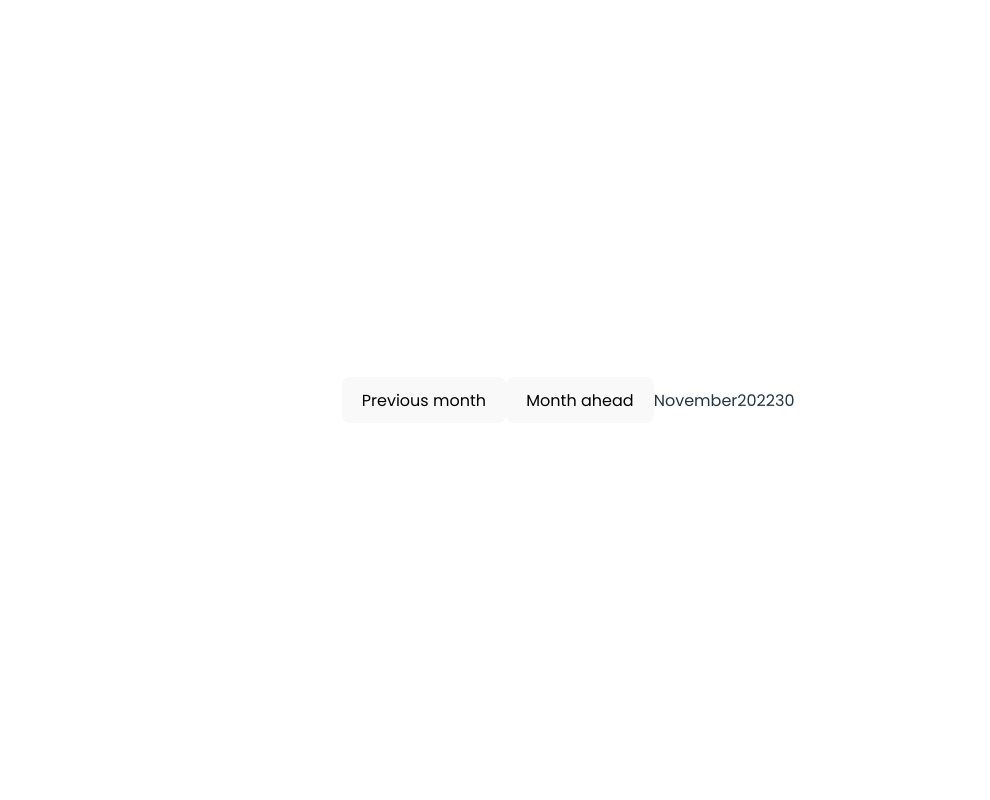
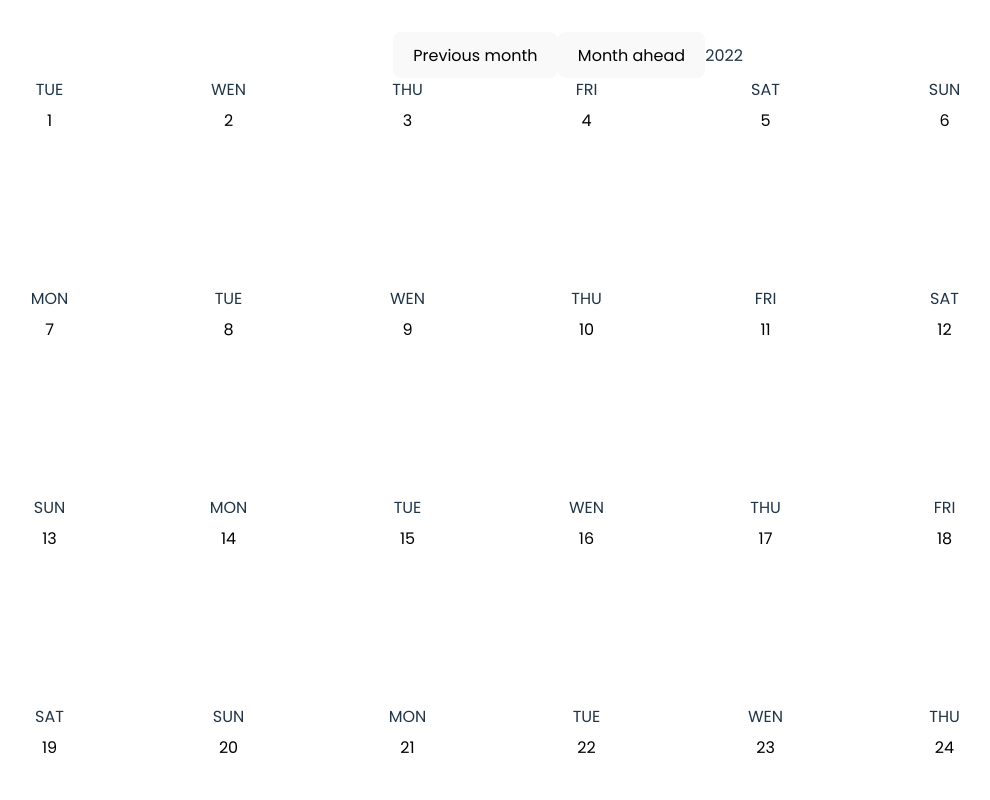
Before and after one commit to DavidVeVe/Calendar-react, a React (Vite) app: page / in a window 1280 px wide. Shown: the top 800 px of the page, without its empty margins (72-1062 px from the left). Built offline with nearby package versions, Linux system fonts and the light colour scheme.

Commit message:
Add monthConfig function to get dayNumber and dayName

```diff
--- a/src/App.css
+++ b/src/App.css
@@ -39,3 +39,8 @@
 .read-the-docs {
   color: #888;
 }
+
+.calendar-days {
+  display: flex;
+  flex-wrap: wrap;
+}
--- a/src/App.jsx
+++ b/src/App.jsx
@@ -1,33 +1,21 @@
-import { useState } from 'react'
 import CalendarDay from "./components/calendarDay";
 import useCalendar from "./hooks/calendar/useCalendar";
 import './App.css'
 
 function App() {
-    // const [month, setMonth] = useState(new Date().getMonth())
-    // const [day, setDay] = useState(new Date().getDate())
-
-    // const [day, setDay] = useState(new Date().getDate())
-    // const [day, setDay] = useState(new Date().getDay())
-    // const [year, setYear] = useState(new Date().getFullYear())
-    // console.log({year})
-    // console.log({month})
-    // console.log({day})
-    // const [month, day, year] = [date.getMonth(), date.getDate(), date.getFullYear()]
-
-    // const getDays = (year, m) => {
-    //     return new Date(year, m, 0).getDate();
-    // };
-
-const [{ navigationEvents: { getNextMonth, getPreviousMonth }, date, monthName, initialDay, daysInCurrentMonth }, dispatch] = useCalendar()
+    const [{ navigationEvents: { getNextMonth, getPreviousMonth }, date, monthName, monthDaysConfig, daysInCurrentMonth }, dispatch] = useCalendar()
 
   return (
     <div className="App" >
         <button onClick={getPreviousMonth}>Previous month</button>
         <button onClick={getNextMonth}>Month ahead</button>
-        {monthName}
         {date.getFullYear()}
-        {daysInCurrentMonth}
+        <section className="calendar-days">
+            {monthDaysConfig.map((day) => {
+                const {dayNumber, dayName } = day
+                return <CalendarDay dayNumber={dayNumber} dayName={dayName} />
+        })}
+        </section>
     </div>
   )
 }
--- a/src/components/calendarDay/calendarDay.scss
+++ b/src/components/calendarDay/calendarDay.scss
@@ -3,4 +3,10 @@
   width: 165px;
   height: 171px;
   border-radius: 5px;
+  margin: 3px;
+  padding: 4px;
+
+  &__number {
+    color: #2D224C;
+  }
 }
--- a/src/components/calendarDay/index.jsx
+++ b/src/components/calendarDay/index.jsx
@@ -1,14 +1,15 @@
 import DayEvent from "../DayEvent";
 import './calendarDay.scss'
 
-function CalendarDay ({dayNumber, activeMonth, dayEvents, isActive}) {
-    const activeEvents = dayEvents.map((event) => {
-        return <DayEvent eventData={event} />
-    })
-    return <div className="calendar-day">
-        <span>{dayNumber}</span>
-        {activeEvents}
-    </div>
+function CalendarDay ({dayNumber, dayName, activeMonth, dayEvents, isActive}) {
+    return (
+        <div className="calendar-day__wrapper">
+            <span>{dayName}</span>
+            <div className="calendar-day">
+                <span className="calendar-day__number" style={{color: "black"}}>{dayNumber}</span>
+            </div>
+        </div>
+    )
 }
 
 export default CalendarDay
--- a/src/constants.js
+++ b/src/constants.js
@@ -2,3 +2,13 @@ export const CALENDAR_REDUCER_CONSTANTS = {
     GET_NEXT_MONTH: 'GET_NEXT_MONTH',
     GET_PREVIOUS_MONTH: 'GET_PREVIOUS_MONTH',
 };
+
+export const DAYS_OF_THE_WEEK = {
+    Sunday: "SUN",
+    Monday: "MON",
+    Tuesday: "TUE",
+    Wednesday: "WEN",
+    Thursday: "THU",
+    Friday: "FRI",
+    Saturday: "SAT",
+}
--- a/src/helper.js
+++ b/src/helper.js
@@ -1,7 +1,15 @@
+import { DAYS_OF_THE_WEEK } from "./constants";
+
 const setDate = (y, m, d) => new Date(y, m, d);
 const setMonthName = (date) => date.toLocaleString('default', { month: 'long' })
 const getDaysInMonth = (y, m) => {
     return new Date(y, m + 1, 0).getDate();
 };
+const monthConfig = (daysInCurrentMonth, y, m) => {
+    return [...Array(daysInCurrentMonth).keys()].map((day) => {
+        const dayName = DAYS_OF_THE_WEEK[new Intl.DateTimeFormat("en-US", { weekday: "long" }).format(setDate(y, m, day + 1 ))]
+        return { dayNumber: day + 1, dayName  }
+    })
+}
 
-export default { setDate, setMonthName, getDaysInMonth }
+export default { setDate, setMonthName, getDaysInMonth, monthConfig }
--- a/src/hooks/calendar/useCalendar.js
+++ b/src/hooks/calendar/useCalendar.js
@@ -4,12 +4,15 @@ import helper from "../../helper";
 import { CALENDAR_REDUCER_CONSTANTS } from '../../constants'
 
 const { GET_NEXT_MONTH, GET_PREVIOUS_MONTH } = CALENDAR_REDUCER_CONSTANTS
-const { setMonthName, getDaysInMonth } = helper
+const { setMonthName, getDaysInMonth, monthConfig } = helper
 
 export default function useCalendar  () {
     const initialDate = new Date()
     const initialYear = initialDate.getFullYear()
     const initialMonth = initialDate.getMonth()
+    const daysInCurrentMonth = getDaysInMonth(initialYear, initialMonth)
+
+    const monthDaysConfig = monthConfig(daysInCurrentMonth, initialYear, initialMonth)
 
     const calendar = useReducer(calendarReducer,{
         events: [],
@@ -17,7 +20,8 @@ export default function useCalendar  () {
         monthName: setMonthName(initialDate),
         day: initialDate.getDate(),
         year: initialYear,
-        daysInCurrentMonth: getDaysInMonth(initialYear, initialMonth),
+        daysInCurrentMonth,
+        monthDaysConfig,
         initialDay: initialDate.getDay(),
         expired: false,
         showEvent: false,
--- a/src/reducers/calendarReducer/calendarReducer.js
+++ b/src/reducers/calendarReducer/calendarReducer.js
@@ -2,23 +2,23 @@ import helper from '../../helper'
 import { CALENDAR_REDUCER_CONSTANTS } from "../../constants";
 const { GET_NEXT_MONTH, GET_PREVIOUS_MONTH } = CALENDAR_REDUCER_CONSTANTS
 
-const { setDate, setMonthName, getDaysInMonth } = helper
+const { setDate, setMonthName, getDaysInMonth, monthConfig } = helper
 
 const calendarReducer = (state, action) => {
-    const { year, month, day, initialDay, date } = state
+    const { year, month, day } = state
 
     switch (action.type) {
         case GET_NEXT_MONTH: {
             const nextMonth = month + 1
             const newDate = setDate(year, nextMonth, day)
             const daysInCurrentMonth = getDaysInMonth(year, nextMonth)
-            return {...state, date: newDate, month: nextMonth, monthName: setMonthName(newDate), initialDay: newDate.getDay(), daysInCurrentMonth}
+            return {...state, date: newDate, month: nextMonth, monthName: setMonthName(newDate), initialDay: newDate.getDay(), daysInCurrentMonth, monthDaysConfig: monthConfig(daysInCurrentMonth, year, nextMonth)}
         }
         case GET_PREVIOUS_MONTH: {
             const prevMonth = month - 1
             const newDate = setDate(year, prevMonth, day)
             const daysInCurrentMonth = getDaysInMonth(year, prevMonth)
-            return {...state, date: newDate, month: prevMonth, monthName: setMonthName(newDate), initialDay: newDate.getDay(), daysInCurrentMonth}
+            return {...state, date: newDate, month: prevMonth, monthName: setMonthName(newDate), initialDay: newDate.getDay(), daysInCurrentMonth, monthDaysConfig: monthConfig(daysInCurrentMonth, year, prevMonth)}
         }
     }
 }
```
